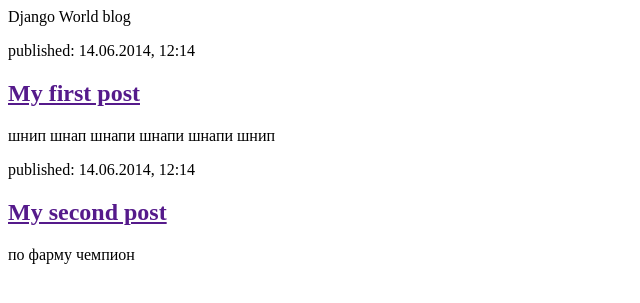
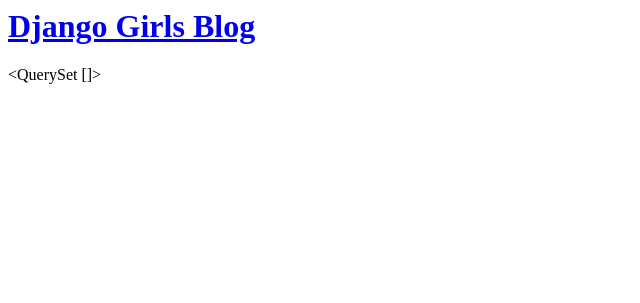
Before and after one commit to pylyshe/my-first-blog, a Django app: page / in a window 1280 px wide. Shown: the top 303 px of the page, without its empty margins (0-640 px from the left). Run offline with Django 3.2, Linux system fonts and the light colour scheme; data that the repository does not hold is empty.

Commit message:
Modified templates to display posts from database

```diff
--- a/blog/templates/blog/post_list.html
+++ b/blog/templates/blog/post_list.html
@@ -5,19 +5,8 @@
 	</head>
 	<body>
 		<div>
-			<hi><a_href="/">Django World blog </a></hi>
+			<h1><a href="/">Django Girls Blog</a></h1>
 		</div>
-
-		<div>
-			<p>published: 14.06.2014, 12:14</p>
-			<h2><a href="">My first post</a></h2>
-			<p>шнип шнап шнапи шнапи шнапи шнип</p>
-		</div>
-
-		<div>
-			<p>published: 14.06.2014, 12:14</p>
-			<h2><a href="">My second post</a></h2>
-			<p>по фарму чемпион</p>
-		</div>
+		{{posts}}
 	</body>
 </html>
--- a/blog/views.py
+++ b/blog/views.py
@@ -1,5 +1,7 @@
 from django.shortcuts import render
+from django.utils import timezone
+from .models import Post
 
-# Create your views here.
 def post_list(request):
-	return render(request, 'blog/post_list.html', {})
+    posts = Post.objects.filter(published_date__lte=timezone.now()).order_by('published_date')
+    return render(request, 'blog/post_list.html', {'posts': posts})
```
